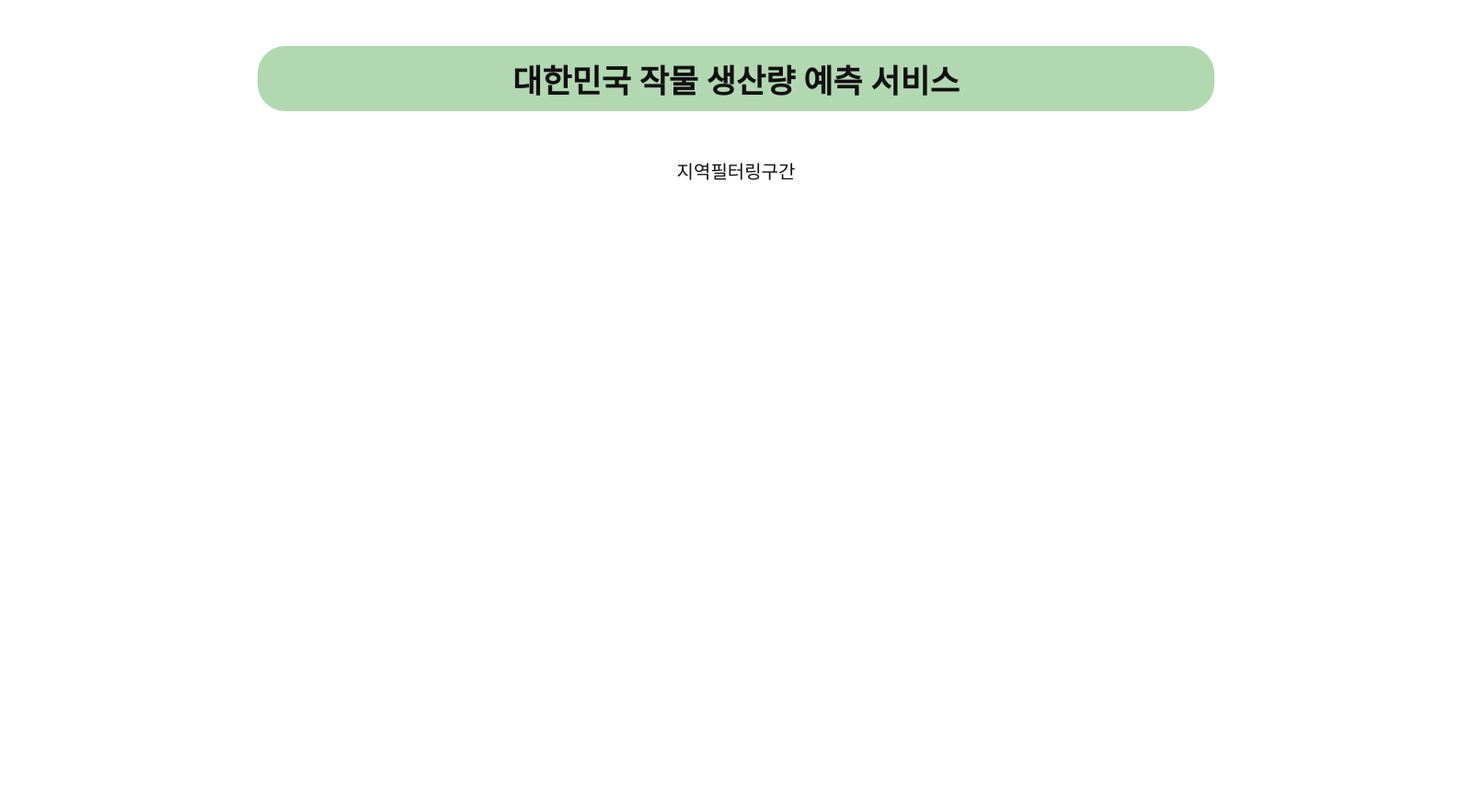
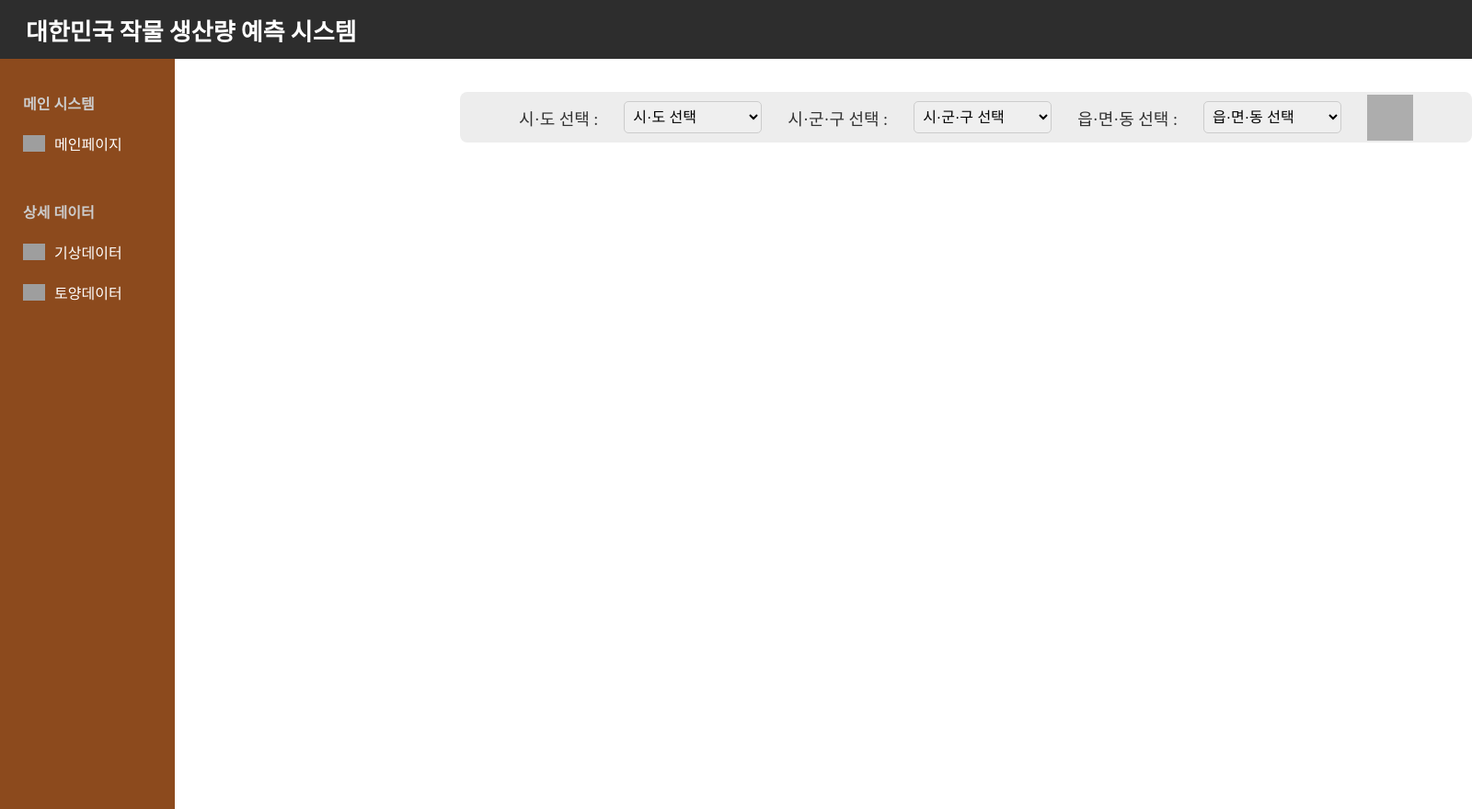
Before and after one commit to djinwoo/FarmPredict, a Django app: page / in a window 1600 px wide. Shown: the whole page at 92% size. Run offline with Django 5.2, Linux system fonts and the light colour scheme; grey boxes are pictures that could not be loaded.

Commit message:
Feat:mainpage만들기

```diff
--- a/main/templates/main/mainpage.html
+++ b/main/templates/main/mainpage.html
@@ -1,7 +1,88 @@
 {% extends 'base.html' %}
+{% load static %}
 
 {% block content %}
+<div class="search-container">
+    <label for="sido">시·도 선택 :</label>
+    <select id="sido">
+        <option value="">시·도 선택</option>
+        <!-- 특별시 및 광역시 먼저 -->
+        <option value="서울특별시">서울특별시</option>
+        <option value="광주광역시">광주광역시</option>
+        <option value="대구광역시">대구광역시</option>
+        <option value="대전광역시">대전광역시</option>
+        <option value="부산광역시">부산광역시</option>
+        <option value="세종특별자치시">세종특별자치시</option>
+        <option value="울산광역시">울산광역시</option>
+        <option value="인천광역시">인천광역시</option>
 
-    <div class="contents">지역필터링구간</div>
+        <!-- 도(道) 단위 -->
+        <option value="강원도">강원도</option>
+        <option value="경기도">경기도</option>
+        <option value="경상남도">경상남도</option>
+        <option value="경상북도">경상북도</option>
+        <option value="전라남도">전라남도</option>
+        <option value="전라북도">전라북도</option>
+        <option value="충청남도">충청남도</option>
+        <option value="충청북도">충청북도</option>
 
+        <!-- 특별자치도 -->
+        <option value="제주특별자치도">제주특별자치도</option>
+    </select>
+
+    <label for="sigungu">시·군·구 선택 :</label>
+    <select id="sigungu">
+        <option value="">시·군·구 선택</option>
+    </select>
+
+    <label for="eupmyeondong">읍·면·동 선택 :</label>
+    <select id="eupmyeondong">
+        <option value="">읍·면·동 선택</option>
+    </select>
+
+    <button type="submit" class="search-button">
+        <img src="{% static 'images/Search-icon.svg' %}" alt="검색" class="search-icon">
+    </button>
+</div>
+
+<script>
+    // views.py에서 전달받은 데이터
+    const regionData = JSON.parse('{{ region_json|escapejs }}');
+    const emdData = JSON.parse('{{ emd_json|escapejs }}');  // 읍면동 데이터 추가
+
+    // 시·도 선택시 시군구 채우기
+    document.getElementById('sido').addEventListener('change', function() {
+        const selectedSido = this.value;
+        const sigunguSelect = document.getElementById('sigungu');
+        sigunguSelect.innerHTML = '<option value="">시·군·구 선택</option>';
+
+        if (selectedSido && regionData[selectedSido]) {
+            regionData[selectedSido].forEach(function(sigungu) {
+                const option = document.createElement('option');
+                option.value = sigungu;
+                option.textContent = sigungu;
+                sigunguSelect.appendChild(option);
+            });
+        }
+
+        // 읍면동 초기화
+        document.getElementById('eupmyeondong').innerHTML = '<option value="">읍·면·동 선택</option>';
+    });
+
+    // 시·군·구 선택시 읍면동 채우기
+    document.getElementById('sigungu').addEventListener('change', function() {
+        const selectedSigungu = this.value;
+        const eupmyeondongSelect = document.getElementById('eupmyeondong');
+        eupmyeondongSelect.innerHTML = '<option value="">읍·면·동 선택</option>';
+
+        if (selectedSigungu && emdData[selectedSigungu]) {
+            emdData[selectedSigungu].forEach(function(emd) {
+                const option = document.createElement('option');
+                option.value = emd;
+                option.textContent = emd;
+                eupmyeondongSelect.appendChild(option);
+            });
+        }
+    });
+    </script>
 {% endblock %}
--- a/main/views.py
+++ b/main/views.py
@@ -1,5 +1,61 @@
 from django.shortcuts import render
+import json
 
-# Create your views here.
 def mainpage(request):
-    return render(request, 'main/mainpage.html')
+    region_data = {
+        '서울특별시': [
+        '강남구', '강동구', '강북구', '강서구', '관악구', '광진구', '구로구',
+        '금천구', '노원구', '도봉구', '동대문구', '동작구', '마포구', '서대문구',
+        '서초구', '성동구', '성북구', '송파구', '양천구', '영등포구', '용산구',
+        '은평구', '종로구', '중구', '중랑구'
+    ],
+    '광주광역시': ['광산구', '남구', '동구', '북구', '서구'],
+    '대구광역시': [
+        '남구', '달서구', '동구', '북구', '서구', '수성구', '중구',
+        '군위군', '달성군'
+    ],
+    '대전광역시': ['대덕구', '동구', '서구', '유성구', '중구'],
+    '부산광역시': [
+        '강서구', '금정구', '남구', '동구', '동래구', '부산진구', '북구',
+        '사상구', '사하구', '서구', '수영구', '연제구', '영도구', '중구', '해운대구',
+        '기장군'
+    ],
+    '세종특별자치시': [
+        '고운동', '다정동', '대평동', '도담동', '반곡동', '보람동', '새롬동', '소담동',
+        '아름동', '종촌동', '한솔동',
+        '금남면', '부강면', '소정면', '연기면', '연동면', '연서면', '장군면', '전동면', '전의면',
+        '조치원읍'
+    ],
+    '울산광역시': ['남구', '동구', '북구', '중구', '울주군'],
+    '인천광역시': [
+        '계양구', '남동구', '동구', '미추홀구', '부평구', '서구', '연수구', '중구',
+        '강화군', '옹진군'
+    ],
+    '강원도': ['강릉시', '동해시', '삼척시', '속초시', '원주시', '춘천시', '태백시',
+    '고성군', '양구군', '양양군', '영월군', '인제군', '정선군', '철원군', '평창군', '홍천군', '화천군', '횡성군'],
+    '경기도': ['가평군', '고양시', '과천시', '광명시', '광주시', '구리시', '군포시', '김포시', '남양주시', '동두천시', '부천시', '성남시', '수원시', '시흥시', '안산시', '안성시', '안양시',
+            '양주시', '양평군', '여주시', '연천군', '오산시', '용인시', '의왕시', '의정부시', '이천시', '파주시', '평택시', '포천시', '하남시', '화성시'],
+    '경상남도': ['거제시', '김해시', '마산시', '밀양시', '사천시', '양산시', '진주시', '창원시', '통영시',
+            '거창군', '고성군', '남해군', '산청군', '의령군', '창녕군', '하동군', '함안군', '함양군', '합천군'],
+    '경상북도': ['경산시', '경주시', '구미시', '김천시', '문경시', '상주시', '안동시', '영주시', '영천시', '포항시'
+            '고령군', '군위군', '봉화군', '성주군', '영덕군', '영양군', '예천군', '울릉군', '울진군', '의성군', '청도군', '청송군', '칠곡군'],
+    '전라남도': ['광양시', '나주시', '목포시', '순천시', '여수시',
+            '강진군', '고흥군', '곡성군', '구례군', '담양군', '무안군', '보성군', '신안군', '영광군', '영암군', '완도군', '장성군', '장흥군', '진도군', '함평군', '해남군', '화순군'],
+    '전라북도': ['군산시', '김제시', '남원시', '익산시', '전주시', '정읍시',
+            '고창군', '무주군', '부안군', '순창군', '완주군', '임실군', '장수군', '진안군'],
+    '충청남도': ['계룡시', '공주시', '논산시', '당진시', '보령시', '서산시', '아산시', '천안시',
+            '금산군', '부여군', '서천군', '예산군', '청양군', '태안군', '홍성군'],
+    '충청북도': ['제천시', '청주시', '충주시',
+            '괴산군', '단양군', '보은군', '영동군', '옥천군', '음성군', '증평군', '진천군'],
+    '제주특별자치도': ['서귀포시', '제주시'],
+    }
+    emd_data = {
+        '춘천시' : ['신북읍', '동면','남산면','교동','효자동']
+    }
+
+    context = {
+        'region_json': json.dumps(region_data, ensure_ascii=False),
+        'emd_json' : json.dumps(emd_data, ensure_ascii=False),
+    }
+
+    return render(request, 'main/mainpage.html', context)
--- a/project/settings.py
+++ b/project/settings.py
@@ -114,7 +114,11 @@ USE_TZ = False
 # Static files (CSS, JavaScript, Images)
 # https://docs.djangoproject.com/en/5.1/howto/static-files/
 
-STATIC_URL = 'static/'
+STATIC_URL = '/static/'
+
+STATICFILES_DIRS = [
+    os.path.join(BASE_DIR, 'project', 'static'),
+]
 
 # Default primary key field type
 # https://docs.djangoproject.com/en/5.1/ref/settings/#default-auto-field
--- /dev/null
+++ b/project/static/css/style.css
@@ -0,0 +1,124 @@
+/* 검은색 탑바 (헤더) */
+.topbar {
+    position: fixed; /* 화면 상단 고정 */
+    top: 0;
+    left: 0;
+    width: 100vw; /* 전체 화면 너비 */
+    height: 40px; /* 피그마 기준 높이 */
+    background: #2D2D2D;
+    color: #FFF;
+    font-family: 'Inter', sans-serif;
+    font-size: 26px;
+    font-style: normal;
+    font-weight: 700;
+    line-height: normal;
+    padding: 12px 50px;
+    padding-left: 28px;
+    /* 세로 중앙 정렬 추가 */
+    display: flex; /* flexbox 적용 */
+    align-items: center; /* 세로 중앙 정렬 */
+    z-index: 1000; /* 다른 요소 위에 배치 */
+}
+
+/* 왼쪽 사이드바 (갈색 바) */
+.sidebar {
+    position: fixed; /* 왼쪽에 고정 */
+    top: 40px; /* 검은색 탑바 높이만큼 아래로 */
+    left: 0;
+    width: 180px; /* 사이드바 너비 */
+    height: calc(100vh - 40px); /* 화면 높이에서 탑바 높이 제외 */
+    background: #8C4A1D; /* 갈색 배경 */
+    padding-top: 20px;
+    padding-left: 10px;
+    z-index: 999; /* 다른 요소보다 위 */
+}
+
+/* 사이드바 메뉴 스타일 */
+.sidebar ul {
+    list-style: none;
+    padding: 0;
+    margin-top: 30px;
+}
+
+.sidebar li {
+    display: flex; /* 아이콘과 텍스트를 가로로 정렬 */
+    align-items: center; /* 아이콘과 텍스트를 수직 중앙 정렬 */
+    padding: 10px 15px; /* 위아래 여백 추가 */
+}
+/* 아이콘과 텍스트 사이 간격 조정 */
+.sidebar img {
+    margin-right: 10px; /* 아이콘 오른쪽 여백 추가 */
+    vertical-align: middle; /* 수직 정렬 */
+}
+.sidebar a {
+    color: white;
+    text-decoration: none;
+    font-family: 'Inter', sans-serif;
+    font-weight: 500;
+    font-size: 16px;
+    display: inline-block;
+}
+/* 메뉴 제목 스타일 */
+.menu-title {
+    font-weight: bold;
+    color: #ccc;
+    margin-top: 30px;
+}
+
+/* 회색 검색창 상자 스타일 */
+.search-container {
+    position: absolute; /* 또는 fixed */
+    top: 100px; /* 상단에서 50px 떨어진 위치 */
+    left: 500px; /* 왼쪽에서 20px 떨어진 위치 */
+    width: 1100px;
+    height: 55px;
+    background: #EDEDED;
+    display: flex;
+    align-items: center;
+    justify-content: center;
+    gap: 28px;
+    border-radius: 8px;
+}
+/* 검색창 글씨 스타일 */
+.search-container label {
+    font-size: 18px;
+    font-weight: 500;
+    color: #333;
+}
+
+/* 드롭다운(선택 박스) 스타일 */
+.search-container select {
+    width: 150px;
+    height: 35px;
+    border: 1px solid #ccc;
+    border-radius: 5px;
+    padding: 5px;
+    font-size: 16px;
+}
+
+/* 검색 버튼 스타일 */
+/* 🔍 검색 버튼 스타일 (아이콘만 보이도록 설정) */
+.search-button {
+    width: 50px; /* 버튼 크기 */
+    height: 50px;
+    border: none;
+    background: transparent; /* 배경 제거 */
+    display: flex;
+    align-items: center;
+    justify-content: center;
+    cursor: pointer;
+    transition: transform 0.2s ease-in-out;
+}
+
+/* 🔍 버튼 클릭 시 약간 확대 효과 */
+.search-button:active {
+    transform: scale(0.9);
+}
+
+/* 🔍 검색 아이콘 스타일 */
+.search-icon {
+    width: 50px; /* 아이콘 크기 */
+    height: 50px;
+    opacity: 0.8; /* 살짝 부드러운 느낌 */
+    transition: opacity 0.2s ease-in-out;
+}
--- a/project/templates/base.html
+++ b/project/templates/base.html
@@ -1,47 +1,34 @@
+{% load static %}
 <!DOCTYPE html>
 <html lang="ko">
 <head>
+    <link href="https://fonts.googleapis.com/css2?family=Inter:wght@400;500;600;700&display=swap" rel="stylesheet">
     <meta charset="UTF-8">
     <meta name="viewport" content="width=device-width, initial-scale=1.0">
-    <title>AIFarm</title>
-    <style>
-        a{
-        text-decoration: none;
-        }
-        .body-container {
-            background-color: #fff;
-            color: #111;
-            margin: 20px;
-        }
-        .navbar-container {
-            display: flex;
-            align-items: center;
-            justify-content: center;
-            width: 80%;
-            max-width: 1000px;
-            margin: 50px auto 0 auto;
-            background-color: #B2D8B2;
-            font-size: 20px;
-            padding: 10px 20px;
-            border-radius: 30px;
-        }
-        .contents{
-            font-size: 20px;
-            margin: 50px;
-            text-align: center;
-        }
-        .navbar-title {
-            font-size: 35px; /* 글자 크기 크게 */
-            font-weight: bold; /* 굵은 글씨 */
-            text-align: center; /* 가운데 정렬 */
-        }
-    </style>
+    <title>AIFarmPredict</title>
+    <link rel="stylesheet" href="{% static 'css/style.css' %}">
 </head>
-<body class="body-container">
-    <nav class="navbar-container">
-        <div class="navbar-title">대한민국 작물 생산량 예측 서비스</div>
+<body>
+    <!-- 검은색 탑바 -->
+    <header class="topbar">
+        대한민국 작물 생산량 예측 시스템
+    </header>
+
+    <!-- 왼쪽 고정 사이드바 -->
+    <nav class="sidebar">
+        <ul>
+            <li class="menu-title">메인 시스템</li>
+            <li><img src="{% static 'images/Home-icon.svg' %}" width="24"><a href="#">메인페이지</a></li>
+
+            <li class="menu-title">상세 데이터</li>
+            <li><img src="{% static 'images/weather-icon.svg' %}" width="24"><a href="#">기상데이터</a></li>
+            <li><img src="{% static 'images/Temperature-icon.svg' %}" width="24"><a href="#">토양데이터</a></li>
+        </ul>
     </nav>
-    {% block content %}
-    {% endblock %}
+
+    <div class="container">
+        {% block content %}
+        {% endblock %}
+    </div>
 </body>
 </html>
```
Also changed, not shown: project/static/css/project.css (deleted), project/static/images/Home-icon.svg (added), project/static/images/Search-icon.svg (added), project/static/images/T1-icon.svg (added), project/static/images/T2-icon.svg (added), project/static/images/T3-icon.svg (added), project/static/images/T4-icon.svg (added), project/static/images/T5-icon.svg (added), project/static/images/Temperature-icon.svg (added), project/static/images/weather-icon.svg (added), 1 other file.
